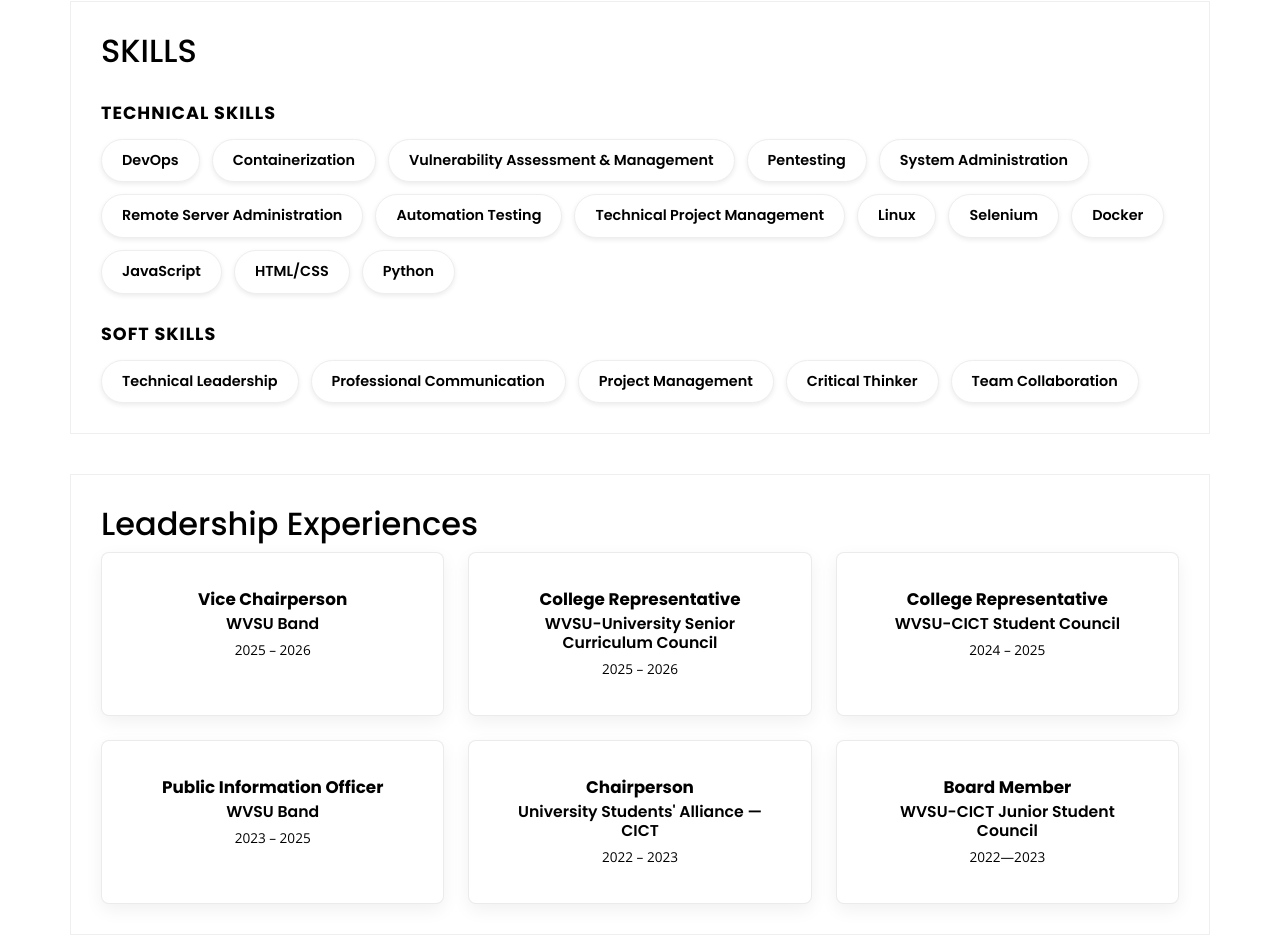
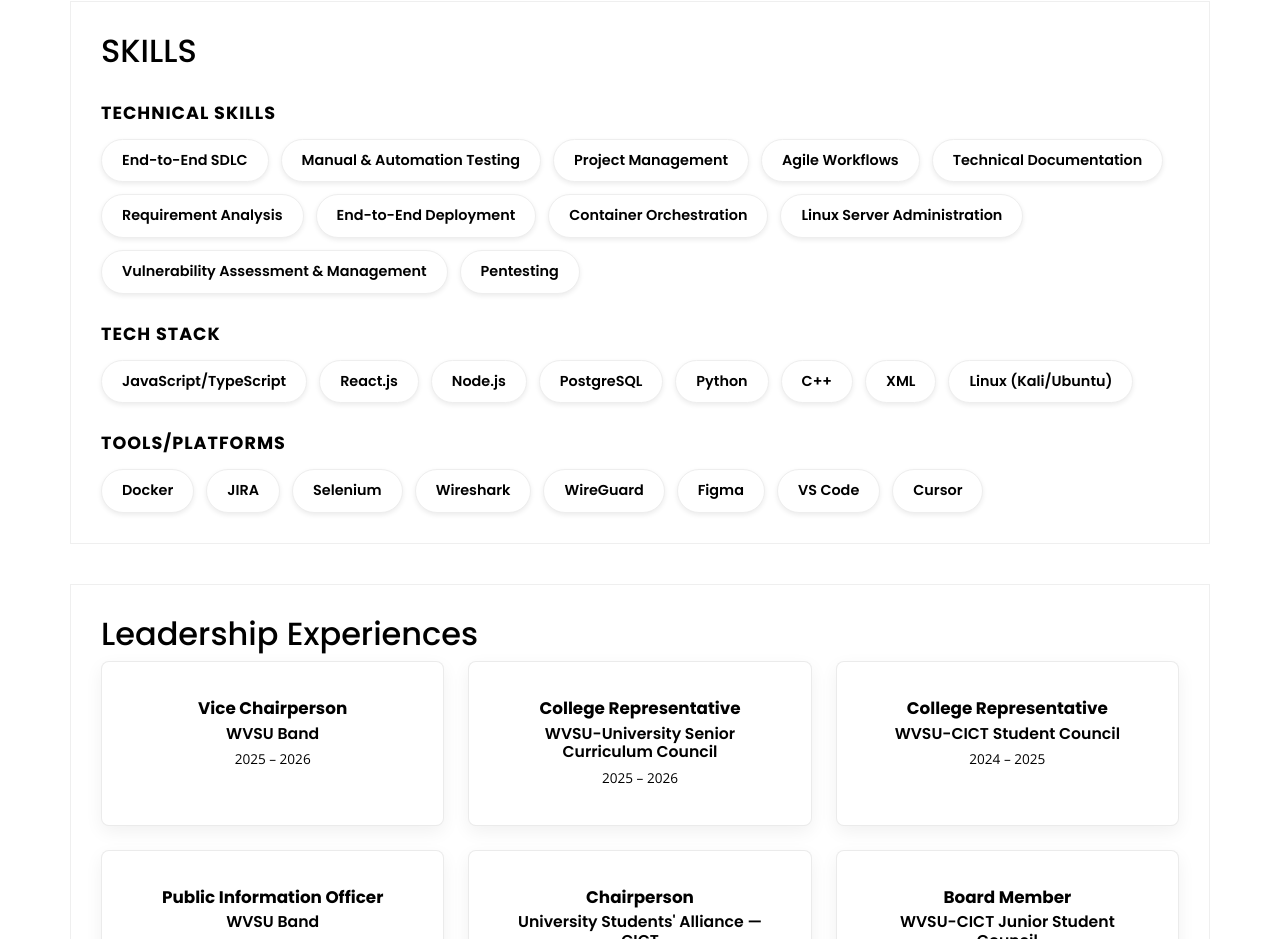
Before and after one commit to LouiseKylleBulan/KyllePortfolio, a plain HTML site: page index.html in a window 1280 px wide. Shown: the part 1229-2168 px from the top of the page. Drawn offline with nearby package versions, Linux system fonts and the light colour scheme.

Commit message:
Updated Skills Page

```diff
--- a/index.html
+++ b/index.html
@@ -318,31 +318,45 @@
     <div class="skill-category">
       <h3>Technical Skills</h3>
       <div class="skill-tags">
-        <span class="tag">DevOps</span>
-        <span class="tag">Containerization</span>
+        <span class="tag">End-to-End SDLC</span>
+        <span class="tag">Manual & Automation Testing</span>
+        <span class="tag">Project Management</span>
+        <span class="tag">Agile Workflows</span>
+        <span class="tag">Technical Documentation</span>
+        <span class="tag">Requirement Analysis</span>
+        <span class="tag">End-to-End Deployment</span>
+        <span class="tag">Container Orchestration</span>
+        <span class="tag">Linux Server Administration</span>
         <span class="tag">Vulnerability Assessment & Management</span>
         <span class="tag">Pentesting</span>
-        <span class="tag">System Administration</span>
-        <span class="tag">Remote Server Administration</span>
-        <span class="tag">Automation Testing</span>
-        <span class="tag">Technical Project Management</span>
-        <span class="tag">Linux</span>
-        <span class="tag">Selenium</span>
-        <span class="tag">Docker</span>
-        <span class="tag">JavaScript</span>
-        <span class="tag">HTML/CSS</span>
-        <span class="tag">Python<span>
       </div>
     </div>
 
     <div class="skill-category">
-      <h3>Soft Skills</h3>
+      <h3>Tech Stack</h3>
       <div class="skill-tags">
-        <span class="tag">Technical Leadership</span>
-        <span class="tag">Professional Communication</span>
-        <span class="tag">Project Management</span>
-        <span class="tag">Critical Thinker</span>
-        <span class="tag">Team Collaboration</span>
+        <span class="tag">JavaScript/TypeScript</span>
+        <span class="tag">React.js</span>
+        <span class="tag">Node.js</span>
+        <span class="tag">PostgreSQL</span>
+        <span class="tag">Python</span>
+        <span class="tag">C++</span>
+        <span class="tag">XML</span>
+        <span class="tag">Linux (Kali/Ubuntu)</span>
+      </div>
+    </div>
+
+    <div class="skill-category">
+      <h3>Tools/Platforms</h3>
+      <div class="skill-tags">
+        <span class="tag">Docker</span>
+        <span class="tag">JIRA</span>
+        <span class="tag">Selenium</span>
+        <span class="tag">Wireshark</span>
+        <span class="tag">WireGuard</span>
+        <span class="tag">Figma</span>
+        <span class="tag">VS Code</span>
+        <span class="tag">Cursor</span>
       </div>
     </div>
 
```
